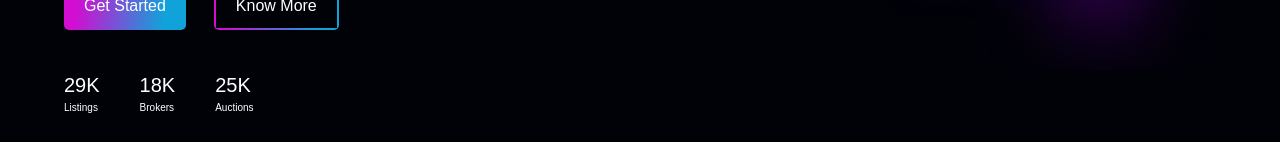
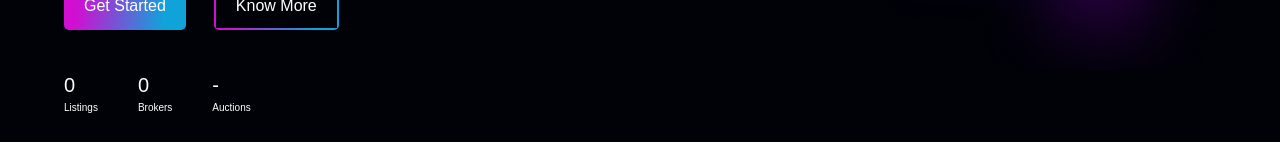
Before and after one commit to Sh0bhit/BlockEstate, a React (Create React App) app: page / in a window 1280 px wide. Shown: the part 658-800 px from the top of the page. Built offline with nearby package versions, Linux system fonts and the light colour scheme; no server answers.

Commit message:
Hero section content

```diff
--- a/src/App.jsx
+++ b/src/App.jsx
@@ -1,6 +1,6 @@
 import { Route, Routes, useLocation } from "react-router-dom";
 import { Home, About, Main } from "./pages/";
-import { useEffect, useState, useCallback } from "react";
+import { useEffect, useState } from "react";
 import { ethers } from "ethers";
 import config from "./config.json";
 import Broker from "./abis/Broker.json";
@@ -21,6 +21,8 @@ function App() {
   const [isDataLoaded, setIsDataLoaded] = useState(false);
   const [isRendered, setIsRendered] = useState(false);
   const [fullRendered, setFullRendered] = useState(false);
+  const [totalSupply, setTotalSupply] = useState(0);
+  const [uniqueBrokers, setUniqueBrokers] = useState(0);
 
   const loadBlockchainData = async () => {
     const provider =
@@ -47,12 +49,15 @@ function App() {
     setIsDataLoaded(true);
   };
 
-  const loadEstates = useCallback(async () => {
+  async function loadEstates() {
     setIsRendered(false);
     if (isDataLoaded) {
       const totalSupply = await realEstate.totalSupply();
+      setTotalSupply(totalSupply.toString());
 
       const estates = [];
+
+      const uniqueBrokers = new Set();
 
       for (var i = 1; i <= renderLimit; i++) {
         if (i <= totalSupply) {
@@ -60,13 +65,16 @@ function App() {
           const response = await fetch(uri);
           const metadata = await response.json();
           estates.push(metadata);
+          uniqueBrokers.add(metadata["wallet"]);
         } else {
           setFullRendered(true);
         }
       }
+
       setIsRendered(true);
 
       setEstates(estates);
+      setUniqueBrokers(uniqueBrokers.size);
 
       const contractData = [];
 
@@ -78,11 +86,10 @@ function App() {
 
       setContractPrice(contractData);
     }
-  }, [isDataLoaded, renderLimit, realEstate, broker]);
-
+  }
   useEffect(() => {
     loadEstates();
-  }, [loadEstates]);
+  }, [isDataLoaded, renderLimit]);
 
   useEffect(() => {
     loadBlockchainData();
@@ -91,7 +98,12 @@ function App() {
   return (
     <div>
       <Routes onUpdate={() => window.scrollTo(0, 0)}>
-        <Route path="/" element={<Home />} />
+        <Route
+          path="/"
+          element={
+            <Home totalSupply={totalSupply} uniqueBrokers={uniqueBrokers} />
+          }
+        />
         <Route path="/about" element={<About />} />
         <Route
           path="/Main/*"
--- a/src/components/Home/Hero.jsx
+++ b/src/components/Home/Hero.jsx
@@ -3,7 +3,7 @@ import HeroStats from "./HeroStats";
 import { motion } from "framer-motion";
 import { Link } from "react-router-dom";
 
-export function Hero() {
+export function Hero({ totalSupply, uniqueBrokers }) {
   return (
     <div>
       <section
@@ -58,7 +58,10 @@ export function Hero() {
                 </Link>
               </div>
             </div>
-            <HeroStats />
+            <HeroStats
+              totalSupply={totalSupply}
+              uniqueBrokers={uniqueBrokers}
+            />
           </div>
           <motion.div
             initial={{ opacity: 0, scale: 0.5 }}
--- a/src/components/Home/HeroStats.jsx
+++ b/src/components/Home/HeroStats.jsx
@@ -1,18 +1,18 @@
 import React from "react";
 
-export default function HeroStats() {
+export default function HeroStats({ totalSupply, uniqueBrokers }) {
   return (
     <div className="hero-stats flex text-primary gap-10 mt-10 sm:mx-0 mx-auto bg-bgColor">
       <div className="flex flex-col font-orbitron">
-        <span className="text-[20px]">29K</span>
+        <span className="text-[20px]">{totalSupply}</span>
         <span className="text-[10px]">Listings</span>
       </div>
       <div className="flex flex-col font-orbitron">
-        <span className="text-[20px]">18K</span>
+        <span className="text-[20px]">{uniqueBrokers}</span>
         <span className="text-[10px]">Brokers</span>
       </div>
       <div className="flex flex-col font-orbitron">
-        <span className="text-[20px]">25K</span>
+        <span className="text-[20px]">-</span>
         <span className="text-[10px]">Auctions</span>
       </div>
     </div>
--- a/src/components/Main/Product.jsx
+++ b/src/components/Main/Product.jsx
@@ -145,6 +145,8 @@ export default function Product({
                 ⚠️ Connect a wallet to make a transaction
               </div>
             )}
+            {account && (
+              <div>
                 {isListed ? (
                   <button
                     className="btn-gradient mt-2 w-[100px] text-center px-2 py-2 text-primary font-orbitron font-semibold cursor-pointer"
@@ -178,6 +180,8 @@ export default function Product({
                   <button className="btn-gradient mt-2 w-[100px] text-center px-2 py-2 text-primary font-orbitron font-semibold cursor-pointer">
                     Sold Out
                   </button>
+                )}
+              </div>
             )}
 
             <div className="border-b-2 mt-2 opacity-40" />
--- a/src/pages/Home.jsx
+++ b/src/pages/Home.jsx
@@ -9,11 +9,11 @@ import {
 } from "../components";
 import { navHomeLinks } from "../data/constants";
 
-export default function Home() {
+export default function Home({ totalSupply, uniqueBrokers }) {
   return (
     <div>
       <Navbar link={navHomeLinks} page="home" />
-      <Hero />
+      <Hero totalSupply={totalSupply} uniqueBrokers={uniqueBrokers} />
       <Aim />
       <Features />
       <Need />
```
Lines whose indentation alone changed are shown as unchanged.
